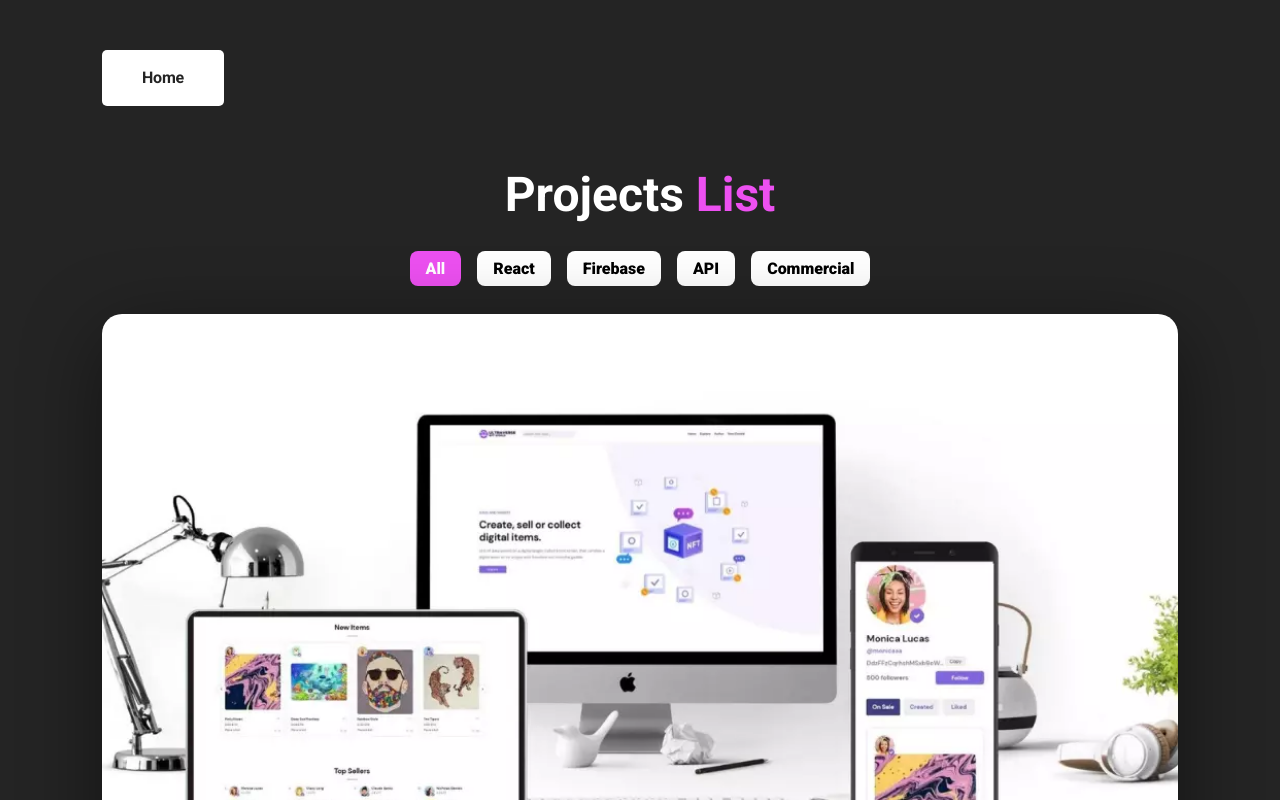
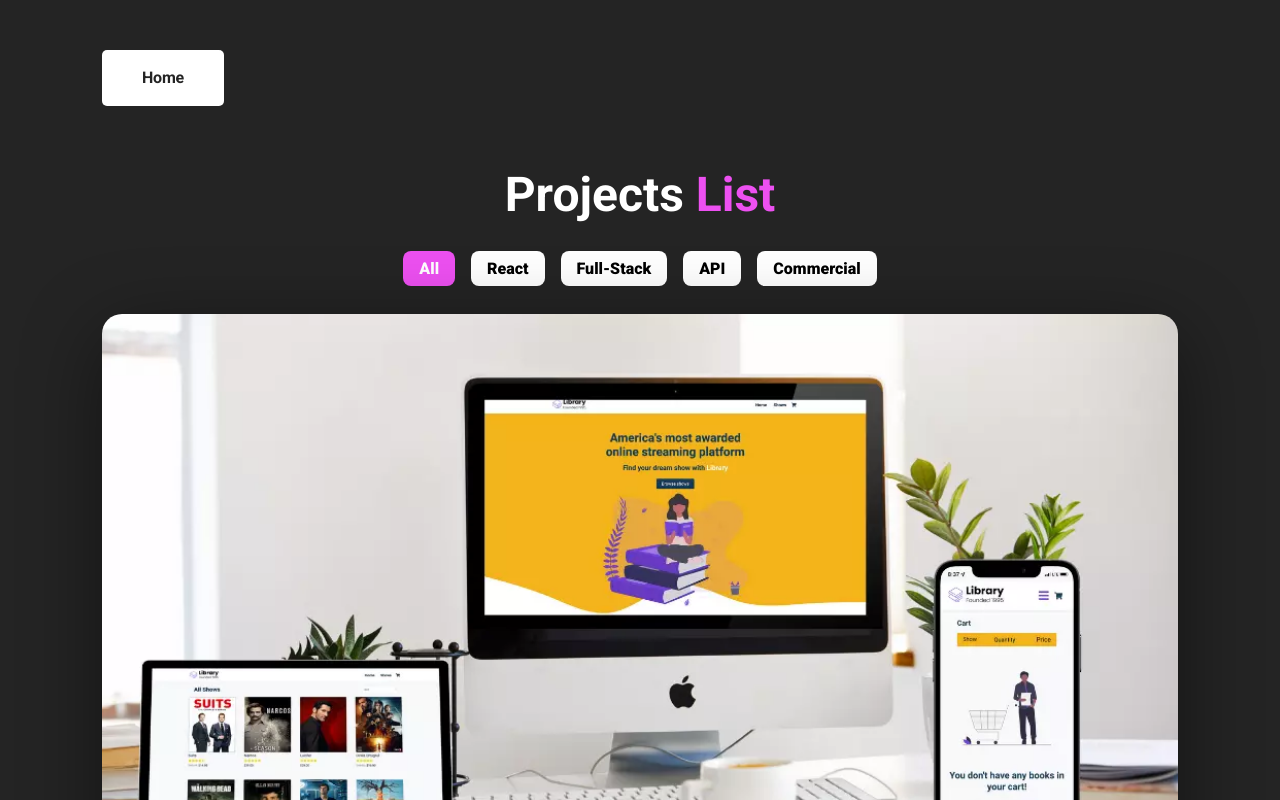
Before and after one commit to JawadH02/E-Portfolio-react, a React (Create React App) app: page /projects in a window 1280 px wide. Shown: the top 800 px of the page. Built offline with nearby package versions, Linux system fonts and the light colour scheme.

Commit message:
updated project filter

```diff
--- a/src/Data/projectsData.js
+++ b/src/Data/projectsData.js
@@ -4,23 +4,11 @@ import Laplace from "../assets/images/laplace.png";
 import Cabin from "../assets/images/cabin.webp";
 import Incredibots from "../assets/images/robotics.webp";
 import EPortComm from "../assets/images/eport-client.webp";
-import NFTMarketPlace from "../assets/images/nft-market.webp";
 import ExpenseTracker from "../assets/images/expense-tracker.webp";
 
 export const projects = [
   {
     id: 1,
-    name: "NFT-Marketplace",
-    tags: ["React", "Firebase"],
-    image: NFTMarketPlace,
-    techStack: "SASS | Firebase v9 | React | Bootstrap",
-    description:
-      "NFT Marketplace perfect template for NFTS marketplace, crypto-collectibles, digital items, non-fungible tokens websites, and more",
-    gitHubLink: "https://github.com/JawadH02/nft-marketplace",
-    websiteLink: "https://nft-marketplace-ten-sigma.vercel.app/",
-  },
-  {
-    id: 2,
     name: "E-Commerce Website",
     tags: ["React"],
     image: ECommerce,
@@ -31,7 +19,7 @@ export const projects = [
     websiteLink: "https://focused-nightingale-f274c0.netlify.app/",
   },
   {
-    id: 3,
+    id: 2,
     name: "EasyView Movies",
     tags: ["API", "React"],
     image: EasyView,
@@ -42,9 +30,9 @@ export const projects = [
     websiteLink: "https://easy-view-app.vercel.app/",
   },
   {
-    id: 4,
+    id: 3,
     name: "Laplace",
-    tags: ["Firebase", "API", "React"],
+    tags: ["Full-Stack", "API", "React"],
     image: Laplace,
     techStack: "Material UI | React | Firebase v9 | chartjs | Context API",
     description:
@@ -53,9 +41,9 @@ export const projects = [
     websiteLink: "https://laplace-crypto.vercel.app",
   },
   {
-    id: 5,
+    id: 4,
     name: "Expense Tracker",
-    tags: ["React"],
+    tags: ["React", "Full-Stack"],
     image: ExpenseTracker,
     techStack:
       "MongoDB | Express | React | Nodejs | Tailwind CSS | Redux Toolkit | RTK Query | Chartjs",
@@ -65,9 +53,9 @@ export const projects = [
     websiteLink: "https://expense-tracker-roan.vercel.app/",
   },
   {
-    id: 6,
+    id: 5,
     name: "Cabin",
-    tags: ["Firebase", "React"],
+    tags: ["Full-Stack", "React"],
     image: Cabin,
     techStack: "SASS | JavaScript | React | Firebase",
     description:
@@ -76,7 +64,7 @@ export const projects = [
     websiteLink: "https://elated-fermat-4587e4.netlify.app/",
   },
   {
-    id: 7,
+    id: 6,
     name: "Incredibots: Site for Robotics organisation",
     tags: ["Commercial"],
     image: Incredibots,
@@ -87,7 +75,7 @@ export const projects = [
     websiteLink: "https://jawadh02.github.io/incredibots/",
   },
   {
-    id: 8,
+    id: 7,
     name: "E-Portfolio for Client",
     tags: ["Commercial"],
     image: EPortComm,
--- a/src/Pages/ProjectsPage.jsx
+++ b/src/Pages/ProjectsPage.jsx
@@ -46,7 +46,7 @@ export const ProjectsPage = () => {
             </h1>
           </div>
           <div className="app__projects--filter">
-            {["All", "React", "Firebase", "API", "Commercial"].map((item, index) => (
+            {["All", "React", "Full-Stack", "API", "Commercial"].map((item, index) => (
               <div
                 key={index}
                 onClick={() => handleProjectFilter(item)}
```
